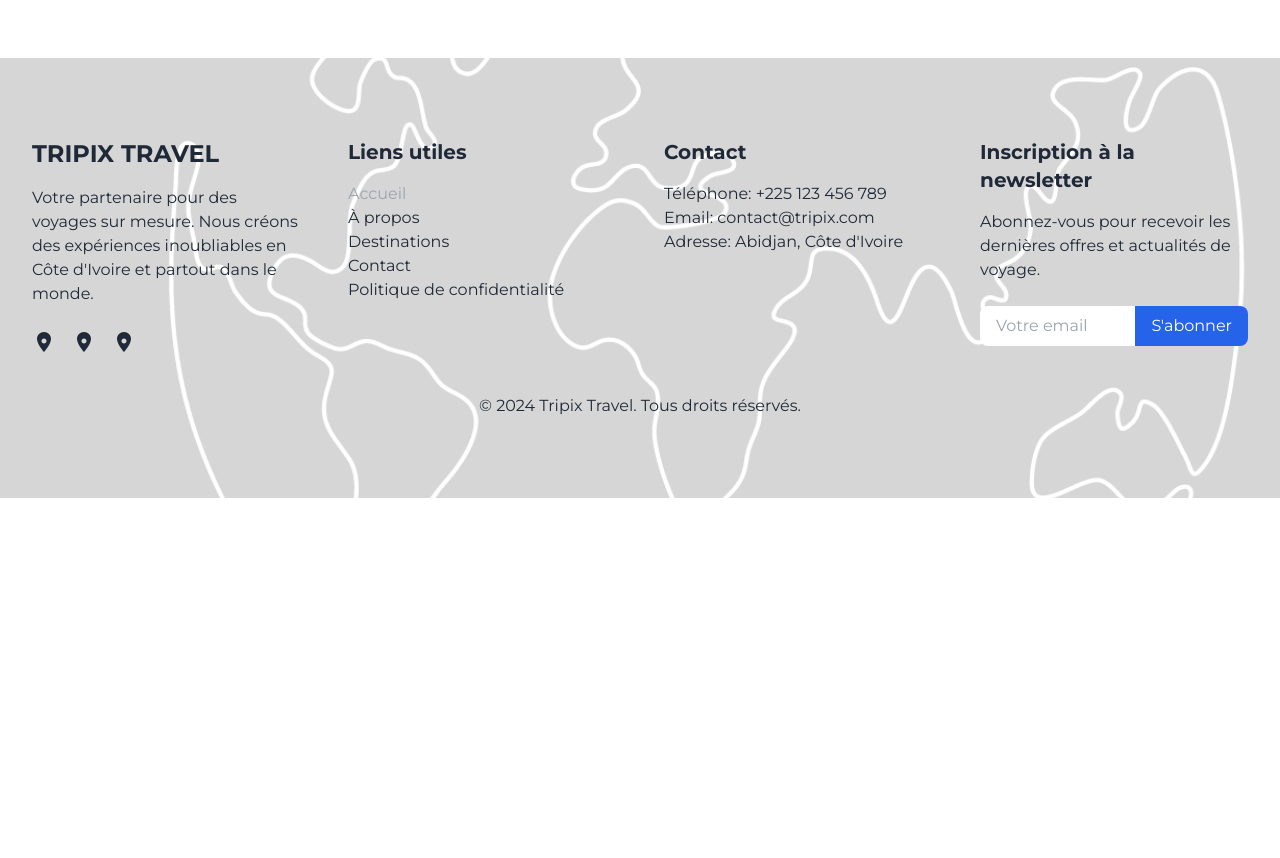
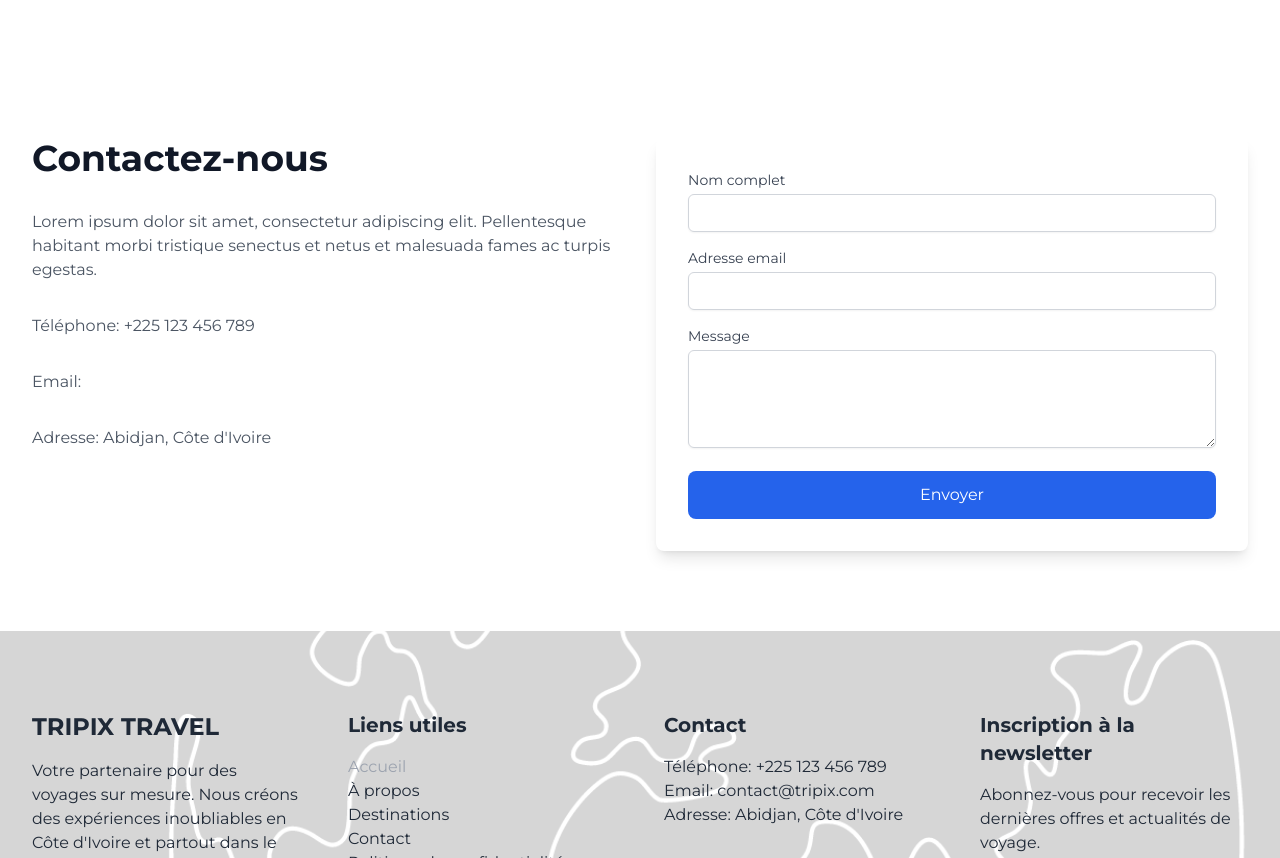
Before and after one commit to declick/TRPIXTOO, a plain HTML site: page index.html in a window 1280 px wide. Shown: the part 8518-9376 px from the top of the page. Before the commit the page ends 9016 px from the top, so only its background shows below. Drawn offline with nearby package versions, Linux system fonts and the light colour scheme.

Commit message:
create contact

```diff
--- a/index.html
+++ b/index.html
@@ -105,7 +105,7 @@
       <li><a href="#about" class="hover:text-blue-600">A Propos</a></li>
       <li><a href="#travel" class="hover:text-blue-600">Destinations</a></li>
       <li><a href="/pricing.html" class="hover:text-blue-600">Pricing</a></li>
-      <li><a href="#" class="hover:text-blue-600">Contact</a></li>
+      <li><a href="#contact" class="hover:text-blue-600">Contact</a></li>
     </ul>
 
     <!-- Login Button -->
@@ -123,7 +123,7 @@
       <li><a href="#about" class="hover:text-blue-600">A Propos</a></li>
       <li><a href="#travel" class="hover:text-blue-600">Destinations</a></li>
       <li><a href="/pricing.html" class="hover:text-blue-600">Pricing</a></li>
-      <li><a href="#" class="hover:text-blue-600">Contact</a></li>
+      <li><a href="#contact" class="hover:text-blue-600">Contact</a></li>
       <li>
         <a href="#" class="inline-block w-20 h-10 rounded-full border border-gray-300 hover:border-blue-600 hover:text-blue-600 transition duration-300 mx-auto">
           Login
@@ -656,6 +656,48 @@
   </div>
 </section>
 
+
+
+<!-- Section "Contact" -->
+<section id="contact" class="relative py-20">
+  <div class="container mx-auto px-8">
+    <div class="grid grid-cols-1 sm:grid-cols-2 gap-8">
+      <!-- Colonne de gauche (Texte) -->
+      <div>
+        <h2 class="text-4xl font-bold text-gray-900 mb-8">Contactez-nous</h2>
+        <p class="text-gray-600 mb-8">Lorem ipsum dolor sit amet, consectetur adipiscing elit. Pellentesque habitant morbi tristique senectus et netus et malesuada fames ac turpis egestas.</p>
+        <p class="text-gray-600 mb-8">Téléphone: +225 123 456 789</p>
+        <p class="text-gray-600 mb-8">Email:
+          <a href="mailto:
+
+          ">
+
+          </a>
+        </p>
+        <p class="text-gray-600 mb-8">Adresse: Abidjan, Côte d'Ivoire</p>
+      </div>
+      <!-- Colonne de droite (Formulaire de contact) -->
+      <div class="bg-white shadow-lg rounded-lg overflow-hidden">
+        <form action="#" method="post" class="p-8">
+          <div class="mb-4">
+            <label for="name" class="block text-sm font-medium text-gray-700">Nom complet</label>
+            <input type="text" id="name" name="name" class="w-full mt-1 px-3 py-2 border border-gray-300 rounded-md shadow-sm focus:outline-none focus:ring-blue-500 focus:border-blue-500 sm:text-sm" required>
+          </div>
+          <div class="mb-4">
+            <label for="email" class="block text-sm font-medium text-gray-700">Adresse email</label>
+            <input type="email" id="email" name="email" class="w-full mt-1 px-3 py-2 border border-gray-300 rounded-md shadow-sm focus:outline-none focus:ring-blue-500 focus:border-blue-500 sm:text-sm" required>
+          </div>
+          <div class="mb-4">
+            <label for="message" class="block text-sm font-medium text-gray-700">Message</label>
+            <textarea id="message" name="message" rows="4" class="w-full mt-1 px-3 py-2 border border-gray-300 rounded-md shadow-sm focus:outline-none focus:ring-blue-500 focus:border-blue-500 sm:text-sm" required></textarea>
+          </div>
+          <button type="submit" class="w-full bg-blue-600 text-white px-6 py-3 rounded-lg hover:bg-blue-700">Envoyer</button>
+        </form>
+      </div>
+    </div>
+  </div>
+</section>
+
 <!-- Footer -->
 <footer class=" py-20" style="background-color:#bdbdbd9e; background-size: cover; background-position: center; background-image: url('/assets/images/world.webp');">
   <div class="container mx-auto px-8">
```
Also changed, not shown: pricing.html (+2 -2 lines), travel.html (+2 -2 lines).
